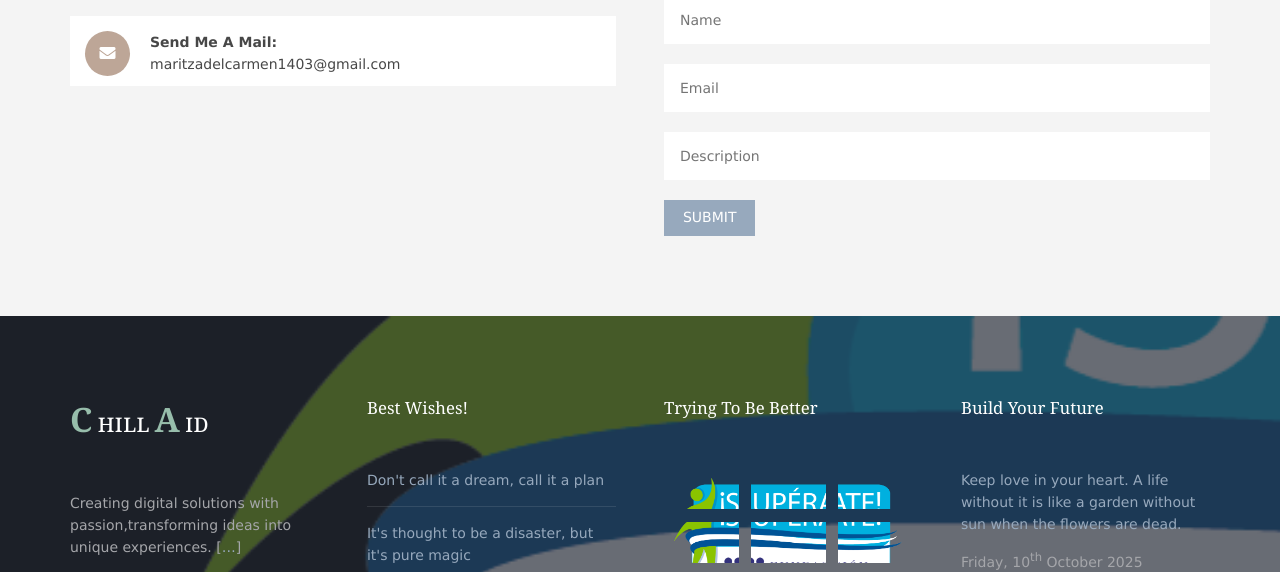
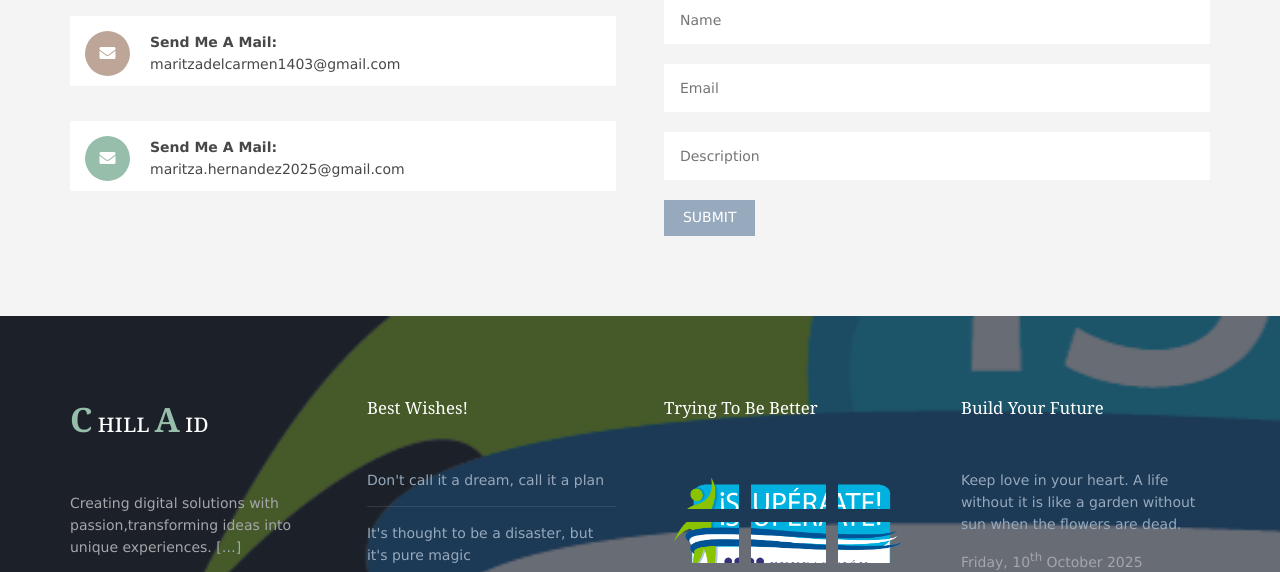
Before and after one commit to maritzah-08/portafoliopersonal, a plain HTML site: page index.html in a window 1280 px wide. Shown: the part 3500-4072 px from the top of the page. Drawn offline with Linux system fonts and the light colour scheme; files whose address does not match are found by name.

Commit message:
email superate

```diff
--- a/index.html
+++ b/index.html
@@ -229,6 +229,7 @@ Licence URI: https://www.os-templates.com/template-terms
       <ul class="nospace clear">
         <li class="block clear"><a href="#"><i class="fas fa-phone"></i></a> <span><strong>Give me a call:</strong> +507 65149887</span></li>
         <li class="block clear"><a href="#"><i class="fas fa-envelope"></i></a> <span><strong>Send me a mail:</strong> maritzadelcarmen1403@gmail.com</span></li>
+        <li class="block clear"><a href="#"><i class="fas fa-envelope"></i></a> <span><strong>Send me a mail:</strong> maritza.hernandez2025@gmail.com</span></li>
       </ul>
     </figure>
     <article class="one_half">
```
